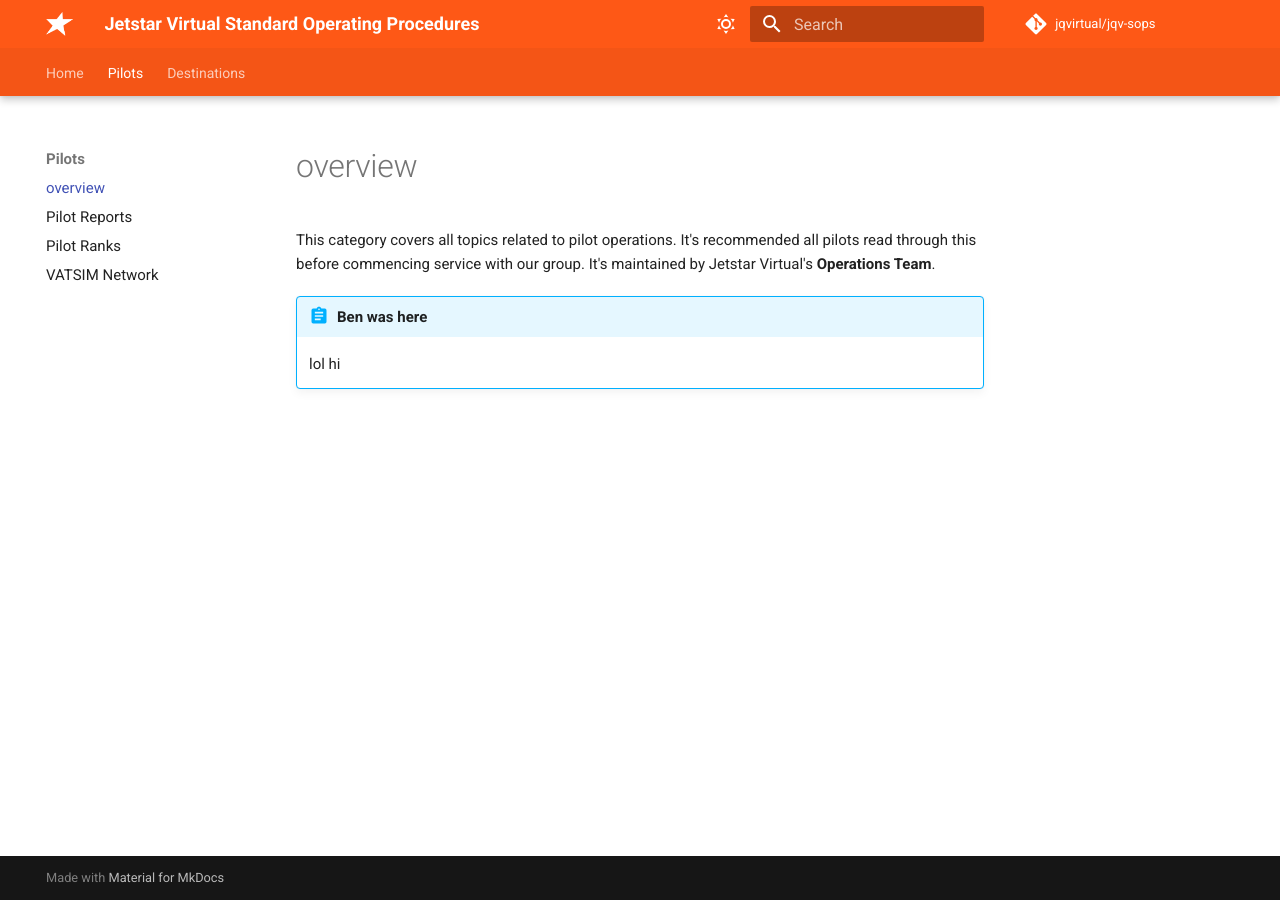
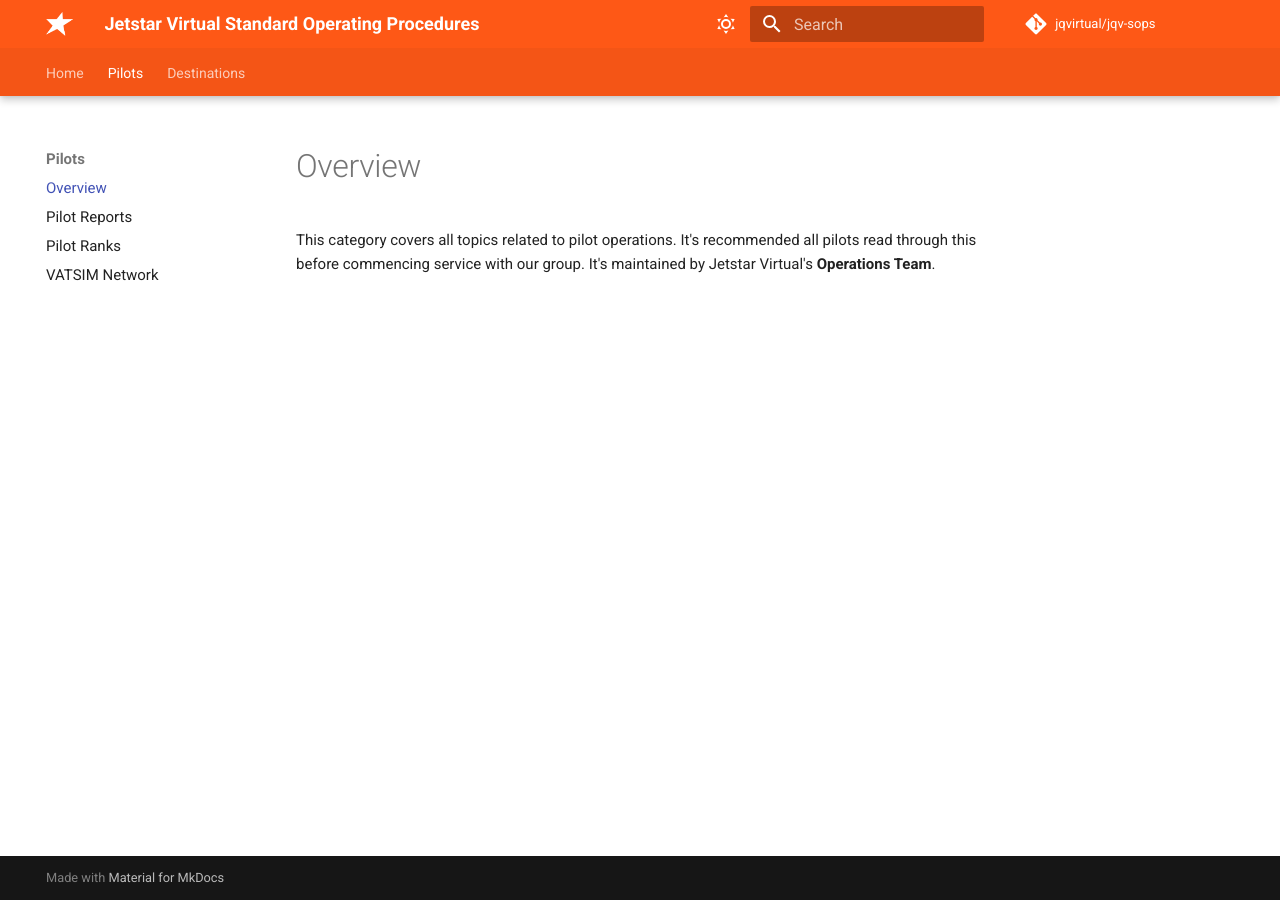
Before and after one commit to jqvirtual/jqv-sops, an MkDocs documentation site: the page built from docs/_Pilots/_overview.md, in a window 1280 px wide. Built offline with MkDocs 1.6.1 and Material for MkDocs 9.7.7, drawn with Linux system fonts in a browser that asks for light colours; comment, search, counter and statistics services are not loaded.

Commit message:
Small edit to pilots/overview.md

```diff
--- a/docs/_Pilots/_overview.md
+++ b/docs/_Pilots/_overview.md
@@ -1,4 +1,3 @@
+#Overview
+
 This category covers all topics related to pilot operations. It's recommended all pilots read through this before commencing service with our group. It's maintained by Jetstar Virtual's **Operations Team**.
-
-!!!abstract "Ben was here"
-    lol hi
```
